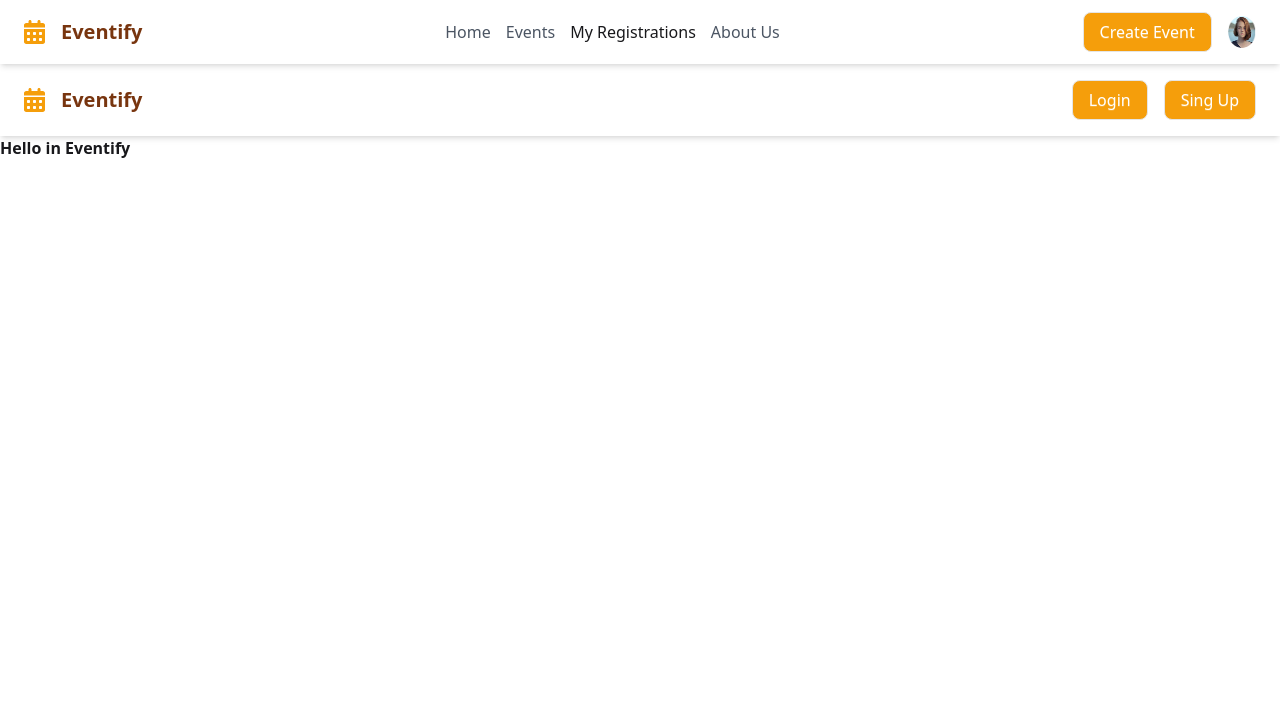
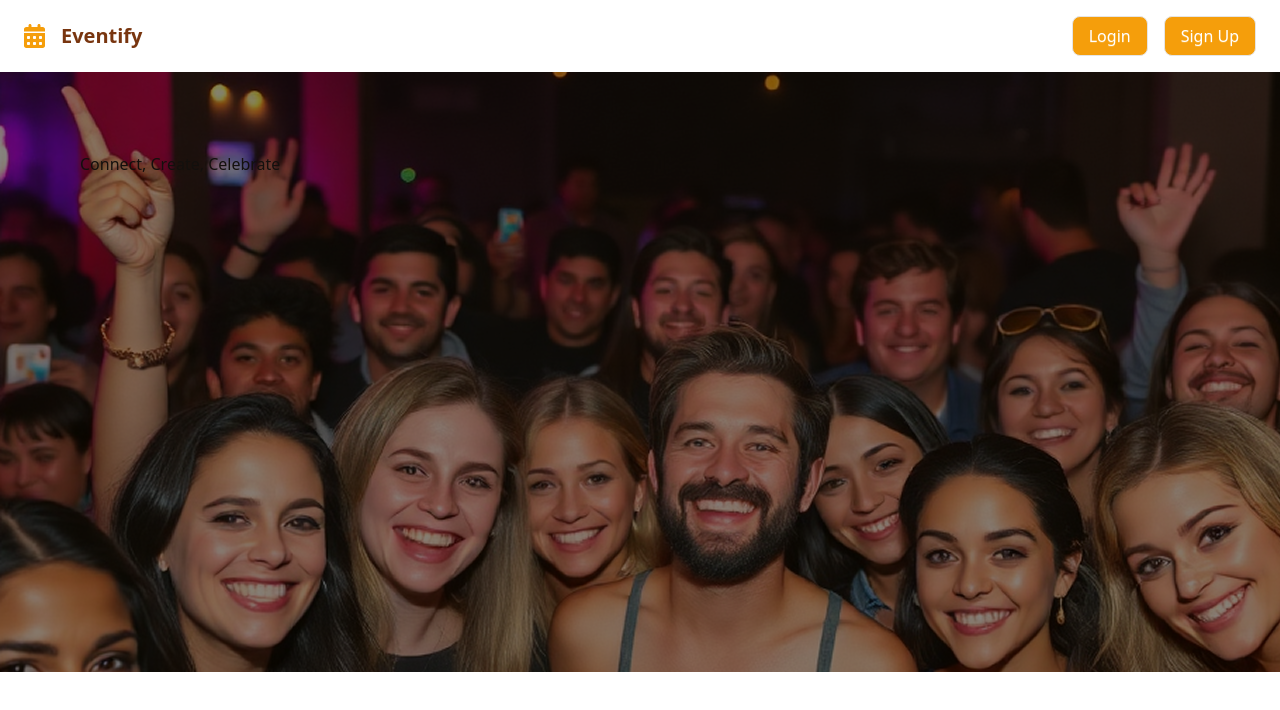
Before and after one commit to AusteId/eventify, a React (Vite) app in the folder Client/: page / in a window 1280 px wide. Shown: the top 710 px of the page. Built offline with nearby package versions, Linux system fonts and the light colour scheme.

Commit message:
add home page

```diff
--- a/Client/src/App.css
+++ b/Client/src/App.css
@@ -24,7 +24,7 @@
     --color-cream: #F9F4EB;
     --color-light-yellow: #F3E3C7;
     --color-deep-yellow: #DFA238;
-    --color-white: #0E0801;
+    --color-black: #0E0801;
     --color-accent: #63BCE9;
 
     --color-btn: #F59E0B;
--- a/Client/src/App.jsx
+++ b/Client/src/App.jsx
@@ -4,7 +4,7 @@ import Home from './page/Home';
 import Events from './page/Events';
 import Registrations from './page/Registrations';
 import About from './page/About';
-import Main from './components/Main';
+import Main from './components/MainLayout';
 
 function App() {
 
--- a/Client/src/components/Header/NotSinginHeader.jsx
+++ b/Client/src/components/Header/NotSignedInHeader.jsx
@@ -1,6 +1,6 @@
 import { NavLink, Link} from "react-router";
 import Button from "../button";
-const NoSinginHeader = () => {
+const NoSignedInHeader = () => {
     return (
       <header className="bg-[#FFFFFF] shadow-md">
         <nav className="flex justify-between items-center px-6 py-4 w-[100%]">
@@ -23,11 +23,11 @@ const NoSinginHeader = () => {
                 <Button>Login</Button>
             </NavLink>
             <NavLink tabIndex={-1}>
-                <Button>Sing Up</Button>
+                <Button>Sign Up</Button>
             </NavLink>
           </div>
         </nav>
       </header>
     );
   }
-  export default NoSinginHeader;
+  export default NoSignedInHeader;
--- a/Client/src/components/Main.jsx
+++ /dev/null
@@ -1,21 +0,0 @@
-import { Outlet } from "react-router";
-import Header from "./Header/Header";
-import NoSinginHeader from "./Header/NotSinginHeader";
-
-const Main = () => {
-
-  return (
-
-    <div className="flex justify-center flex-col ">
-      <div>
-        <Header />
-        <NoSinginHeader/>
-      </div>
-      <div>
-        <Outlet />
-      </div>
-    </div>
-  );
-};
-
-export default Main;
--- /dev/null
+++ b/Client/src/components/MainLayout.jsx
@@ -0,0 +1,20 @@
+import { Outlet } from "react-router";
+import Header from "./Header/Header";
+import NoSignedInHeader from "./Header/NotSignedInHeader";
+
+const MainLayout = () => {
+
+  return (
+
+    <div className="flex justify-center flex-col">
+      <div>
+        <NoSignedInHeader/>
+      </div>
+      <div>
+        <Outlet />
+      </div>
+    </div>
+  );
+};
+
+export default MainLayout;
--- a/Client/src/page/Home.jsx
+++ b/Client/src/page/Home.jsx
@@ -1,9 +1,20 @@
+import heroBanner from "../assets/HeroBanner.png";
+
 
 const Home = () => {
 
-    return(
+    return (
         <>
-            <h1 className=" font-bold">Hello in Eventify</h1>
+            <div className="relative w-full h-[37.5rem]">
+                <section className="absolute w-full h-full" style={{ backgroundImage: `url(${heroBanner})` }}>
+                    <div className="m-20">
+                        <h1 className="text-wh">Connect, Create, Celebrate</h1>
+                    </div>
+                </section >
+                <section className="bg-black/50 w-full h-full absolute"></section>
+            </div>
+
+
         </>
     )
 }
```
Also changed, not shown: Client/src/assets/HeroBanner.png (added).
